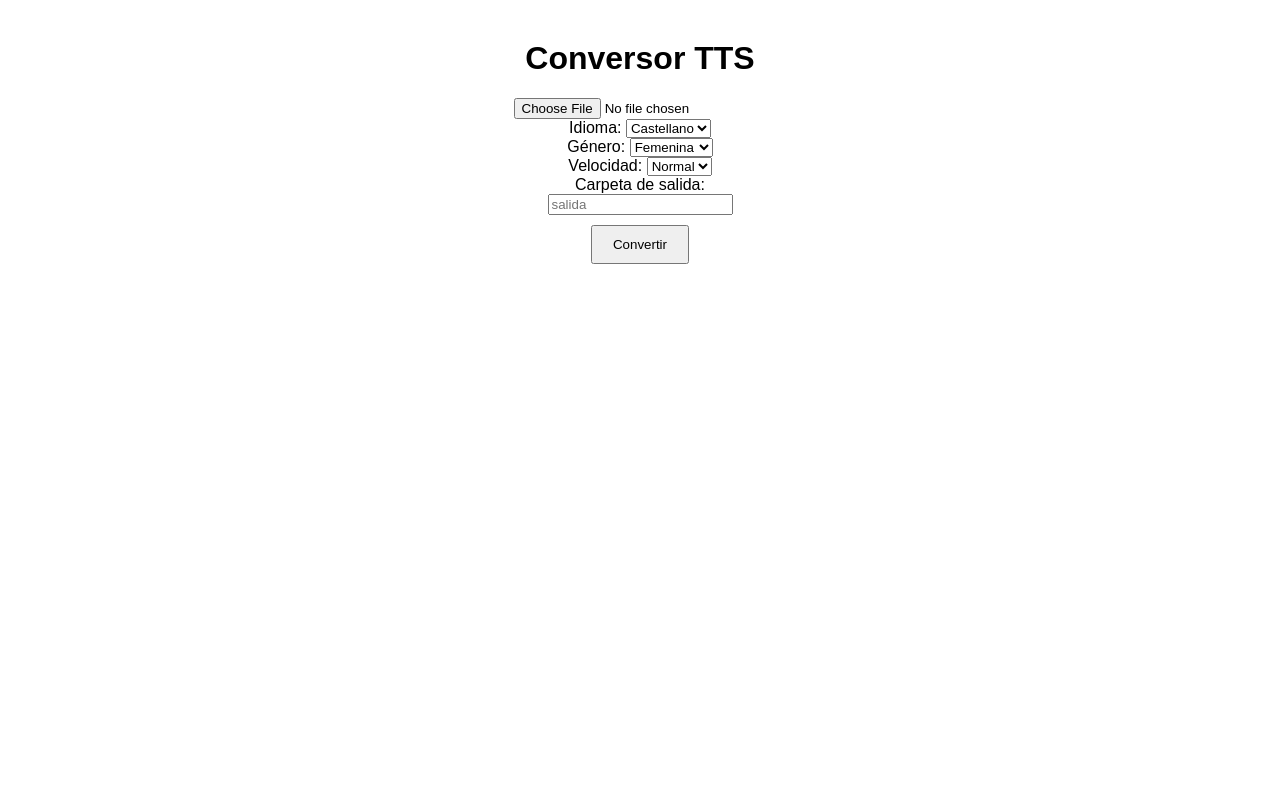
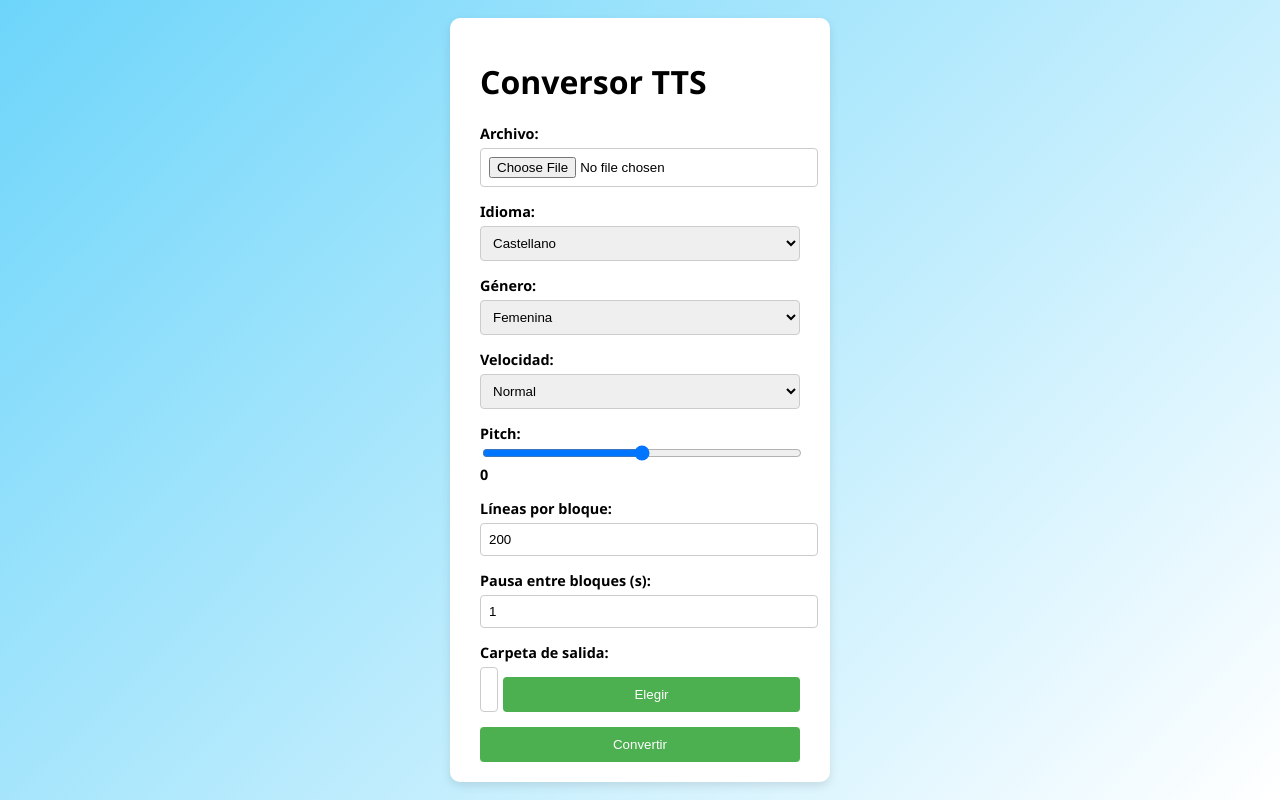
Before and after one commit to webtense/TTS-converte-Pro, a Flask app: page / in a window 1280 px wide. Run offline with Flask 2, Linux system fonts and the light colour scheme.

Commit message:
feat: enhance web UI with pitch control and scripts

```diff
--- a/app.py
+++ b/app.py
@@ -4,7 +4,14 @@
 from flask import Flask, render_template, request
 from werkzeug.utils import secure_filename
 
-from tts import read_txt, read_docx, read_doc, synthesize_book
+from tts import (
+    DEFAULT_CHUNK_DELAY,
+    DEFAULT_CHUNK_LINES,
+    read_doc,
+    read_docx,
+    read_txt,
+    synthesize_book,
+)
 
 app = Flask(__name__)
 
@@ -33,7 +40,11 @@
     idioma = request.form.get("idioma")
     genero = request.form.get("genero")
     velocidad = request.form.get("velocidad")
+    pitch_val = request.form.get("pitch", type=int) or 0
+    pitch = f"{pitch_val:+d}%"
     carpeta = request.form.get("carpeta") or "salida"
+    lineas = request.form.get("lineas", type=int) or DEFAULT_CHUNK_LINES
+    pausa = request.form.get("pausa", type=float) or DEFAULT_CHUNK_DELAY
 
     book_name = Path(file.filename).stem
     filename = secure_filename(file.filename)
@@ -56,7 +67,16 @@
     loop = asyncio.new_event_loop()
     asyncio.set_event_loop(loop)
     files = loop.run_until_complete(
-        synthesize_book(text, voice, rate, carpeta, book_name)
+        synthesize_book(
+            text,
+            voice,
+            rate,
+            carpeta,
+            book_name,
+            chunk_lines=lineas,
+            chunk_delay=pausa,
+            pitch=pitch,
+        )
     )
     loop.close()
 
--- a/static/styles.css
+++ b/static/styles.css
@@ -1,17 +1,71 @@
 body {
-  font-family: Arial, sans-serif;
-  text-align: center;
-  margin: 40px;
+  font-family: 'Segoe UI', sans-serif;
+  background: linear-gradient(135deg, #6dd5fa, #ffffff);
+  display: flex;
+  justify-content: center;
+  align-items: center;
+  min-height: 100vh;
+  margin: 0;
 }
 
-form {
-  margin: 0 auto;
-  width: 300px;
+.card {
+  background: #fff;
+  padding: 20px 30px;
+  border-radius: 10px;
+  box-shadow: 0 4px 10px rgba(0,0,0,0.1);
+  width: 320px;
 }
 
-button {
-  padding: 10px 20px;
-  margin-top: 10px;
+label {
+  display: block;
+  margin-top: 15px;
+  text-align: left;
+  font-weight: 600;
+  font-size: 0.9rem;
+}
+
+input[type=file],
+input[type=number],
+input[type=text],
+select {
+  width: 100%;
+  padding: 8px;
+  margin-top: 5px;
+  border: 1px solid #ccc;
+  border-radius: 4px;
+}
+
+input[type=range] {
+  width: 100%;
+}
+
+button,
+.btn {
+  width: 100%;
+  padding: 10px;
+  margin-top: 15px;
+  background: #4caf50;
+  color: #fff;
+  border: none;
+  border-radius: 4px;
+  cursor: pointer;
+  text-decoration: none;
+  display: inline-block;
+  text-align: center;
+}
+
+button:hover,
+.btn:hover {
+  background: #45a049;
+}
+
+.folder-picker {
+  display: flex;
+  gap: 5px;
+}
+
+.folder-picker input[type=text] {
+  flex: 1;
 }
 
 #progress-container {
@@ -19,6 +73,8 @@
   background: #eee;
   height: 20px;
   margin-top: 20px;
+  border-radius: 10px;
+  overflow: hidden;
 }
 
 #progress-bar {
@@ -30,3 +86,8 @@
 .hidden {
   display: none;
 }
+
+ul {
+  text-align: left;
+  padding-left: 20px;
+}
--- a/templates/exito.html
+++ b/templates/exito.html
@@ -6,6 +6,7 @@
   <link rel="stylesheet" href="{{ url_for('static', filename='styles.css') }}">
 </head>
 <body>
+  <div class="card">
     <h1>Conversión finalizada</h1>
     <p>Archivos guardados en {{ carpeta }}</p>
     <ul>
@@ -13,5 +14,7 @@
       <li>{{ archivo }}</li>
     {% endfor %}
     </ul>
+    <a href="/" class="btn">Volver</a>
+  </div>
 </body>
 </html>
--- a/templates/index.html
+++ b/templates/index.html
@@ -6,34 +6,70 @@
   <link rel="stylesheet" href="{{ url_for('static', filename='styles.css') }}">
 </head>
 <body>
+  <div class="card">
     <h1>Conversor TTS</h1>
     <form id="convert-form" enctype="multipart/form-data">
-    <input type="file" name="archivo" required><br>
-    <label>Idioma:</label>
+      <label>Archivo:
+        <input type="file" name="archivo" required>
+      </label>
+      <label>Idioma:
         <select name="idioma">
           <option value="castellano">Castellano</option>
           <option value="catalan">Catalán</option>
-    </select><br>
-    <label>Género:</label>
+        </select>
+      </label>
+      <label>Género:
         <select name="genero">
           <option value="femenina">Femenina</option>
           <option value="masculina">Masculina</option>
-    </select><br>
-    <label>Velocidad:</label>
+        </select>
+      </label>
+      <label>Velocidad:
         <select name="velocidad">
           <option value="lenta">Lenta</option>
           <option value="normal" selected>Normal</option>
           <option value="rapida">Rápida</option>
-    </select><br>
+        </select>
+      </label>
+      <label>Pitch:
+        <input type="range" name="pitch" id="pitch" min="-20" max="20" value="0">
+        <span id="pitch-val">0</span>
+      </label>
+      <label>Líneas por bloque:
+        <input type="number" name="lineas" value="200" min="1">
+      </label>
+      <label>Pausa entre bloques (s):
+        <input type="number" step="0.1" name="pausa" value="1">
+      </label>
       <label>Carpeta de salida:</label>
-    <input type="text" name="carpeta" placeholder="salida"><br>
-    <button type="submit">Convertir</button>
+      <div class="folder-picker">
+        <input type="text" id="carpeta" name="carpeta" placeholder="salida" readonly>
+        <button type="button" id="carpetaBtn">Elegir</button>
+        <input type="file" id="carpetaInput" webkitdirectory directory style="display:none">
+      </div>
+      <button type="submit" class="btn">Convertir</button>
     </form>
     <div id="progress-container" class="hidden">
       <div id="progress-bar"></div>
     </div>
+  </div>
   <script>
   const form = document.getElementById('convert-form');
+  const pitch = document.getElementById('pitch');
+  const pitchVal = document.getElementById('pitch-val');
+  pitch.addEventListener('input', ()=>{ pitchVal.textContent = pitch.value; });
+
+  const carpetaBtn = document.getElementById('carpetaBtn');
+  const carpetaInput = document.getElementById('carpetaInput');
+  const carpetaText = document.getElementById('carpeta');
+  carpetaBtn.addEventListener('click', ()=>carpetaInput.click());
+  carpetaInput.addEventListener('change', (e)=>{
+    if(carpetaInput.files.length>0){
+      const path = carpetaInput.files[0].webkitRelativePath.split('/')[0];
+      carpetaText.value = path;
+    }
+  });
+
   form.addEventListener('submit', async (e)=>{
     e.preventDefault();
     const data = new FormData(form);
```
Also changed, not shown: tts.py (+38 -8 lines), README.md, 2 other files. Lines whose indentation alone changed are shown as unchanged.
